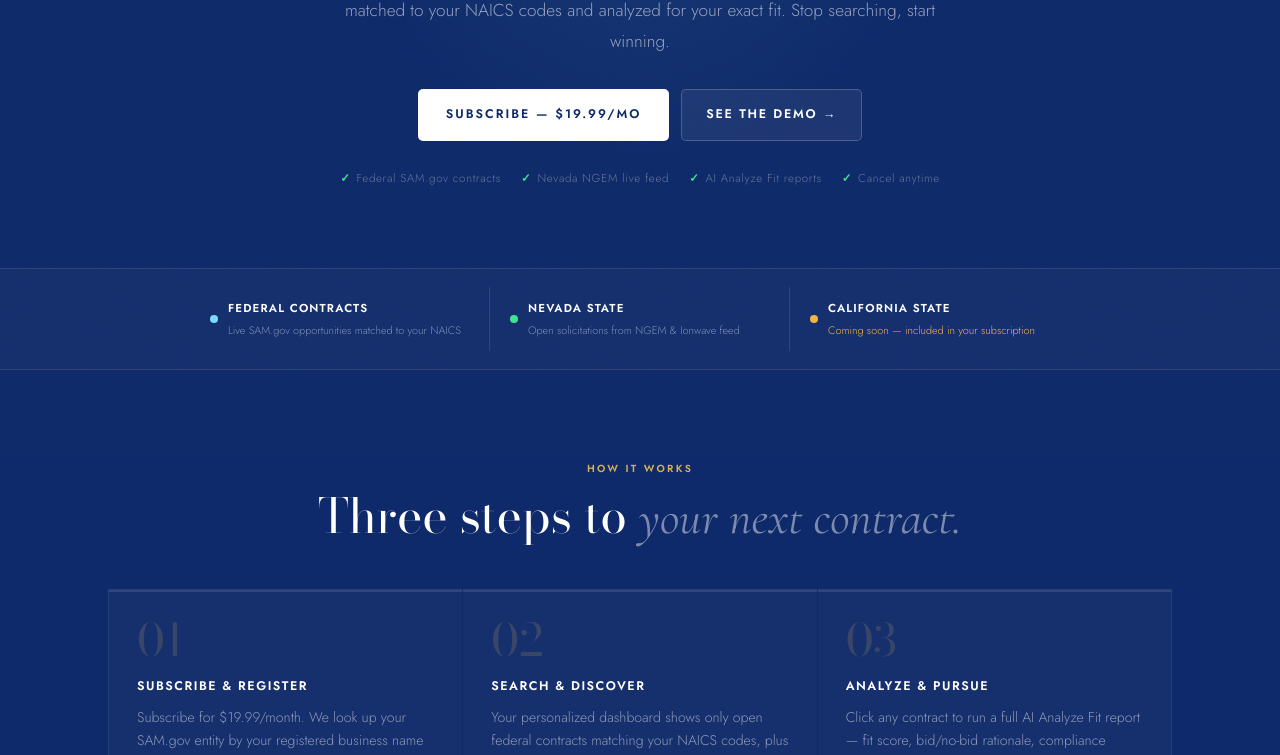
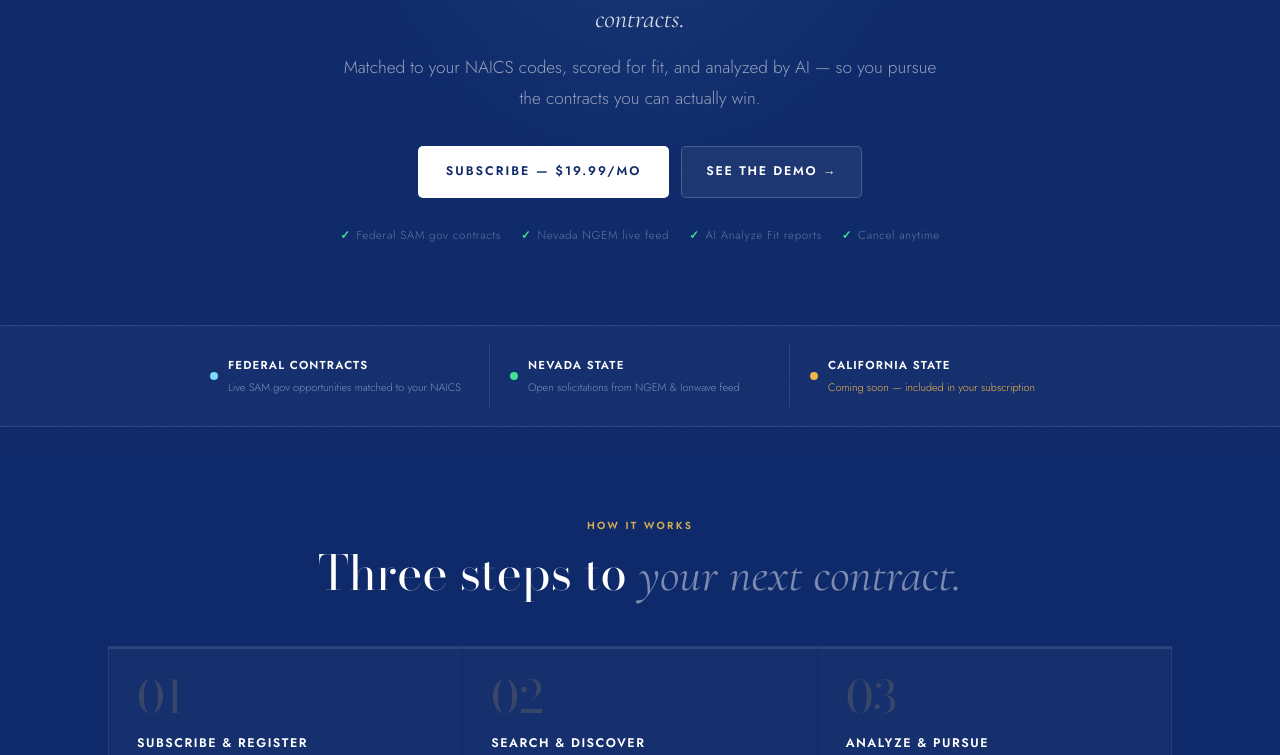
Before and after one commit to Aproposchpt2/ngcc-gov-contracts-v2, a website: page index.html in a window 1280 px wide. Shown: the part 345-1100 px from the top of the page. Drawn offline with nearby package versions, Linux system fonts and the light colour scheme.

Commit message:
brand: wire tagline 'Your command center for federal, Nevada, and California open contracts'

```diff
--- a/index.html
+++ b/index.html
@@ -4,7 +4,7 @@
 <meta charset="UTF-8"/>
 <meta name="viewport" content="width=device-width, initial-scale=1.0"/>
 <title>NGCC — National Government Contract Center</title>
-<meta name="description" content="Search Federal, Nevada, and California government contracts in one dashboard. Matched to your NAICS codes. Analyze your fit with AI. $19.99/month."/>
+<meta name="description" content="Your command center for federal, Nevada, and California open contracts. Matched to your NAICS codes, analyzed with AI. $19.99/month."/>
 <link rel="canonical" href="https://ngcc.aproposgroupllc.com/"/>
 <meta name="author" content="Apropos Group LLC"/>
 <meta name="theme-color" content="#0F2A6A"/>
@@ -71,6 +71,8 @@ nav{position:sticky;top:0;z-index:40;display:flex;align-items:center;justify-con
 h1{font-family:var(--disp);font-weight:400;font-size:clamp(2.8rem,6vw,5.2rem);
   line-height:.96;letter-spacing:-.03em;color:var(--white);margin-bottom:16px}
 h1 em{font-family:var(--sub);font-style:italic;color:rgba(255,255,255,.45)}
+.hero-tagline{font-family:var(--sub);font-style:italic;font-size:clamp(1.2rem,2.8vw,1.65rem);
+  color:rgba(255,255,255,.82);max-width:640px;margin:0 auto 14px;line-height:1.4}
 .hero-desc{font-size:clamp(.95rem,1.8vw,1.08rem);color:rgba(255,255,255,.55);
   max-width:600px;margin:0 auto 32px;line-height:1.78}
 .hero-desc strong{color:var(--white);font-weight:400}
@@ -292,7 +294,8 @@ footer{border-top:1px solid var(--line);padding:32px clamp(18px,4vw,48px) 40px;
   <div class="container">
     <p class="hero-eyebrow">National Government Contract Center</p>
     <h1>Find. Analyze. <em>Win.</em></h1>
-    <p class="hero-desc">Search <strong>Federal, Nevada, and California</strong> government contracts in one dashboard — matched to your NAICS codes and analyzed for your exact fit. Stop searching, start winning.</p>
+    <p class="hero-tagline">Your command center for federal, Nevada, and California open contracts.</p>
+    <p class="hero-desc">Matched to your NAICS codes, scored for fit, and analyzed by AI — so you pursue the contracts you can actually win.</p>
     <div class="hero-actions">
       <a class="btn-hero-primary" href="https://ai4-product-purchasing.ai4businesses.org/ngcc-offer.html">Subscribe — $19.99/mo</a>
       <a class="btn-hero-secondary" href="/demo.html">See the demo &rarr;</a>
```
